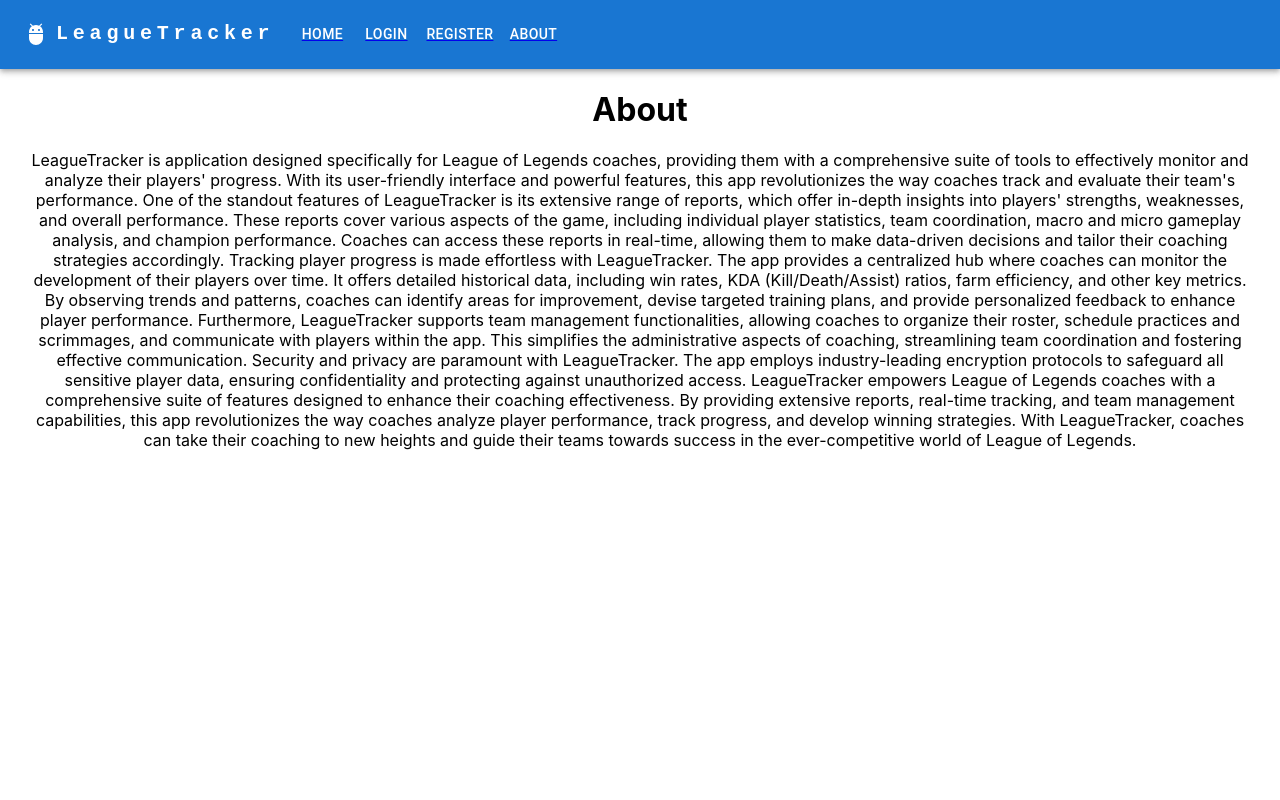
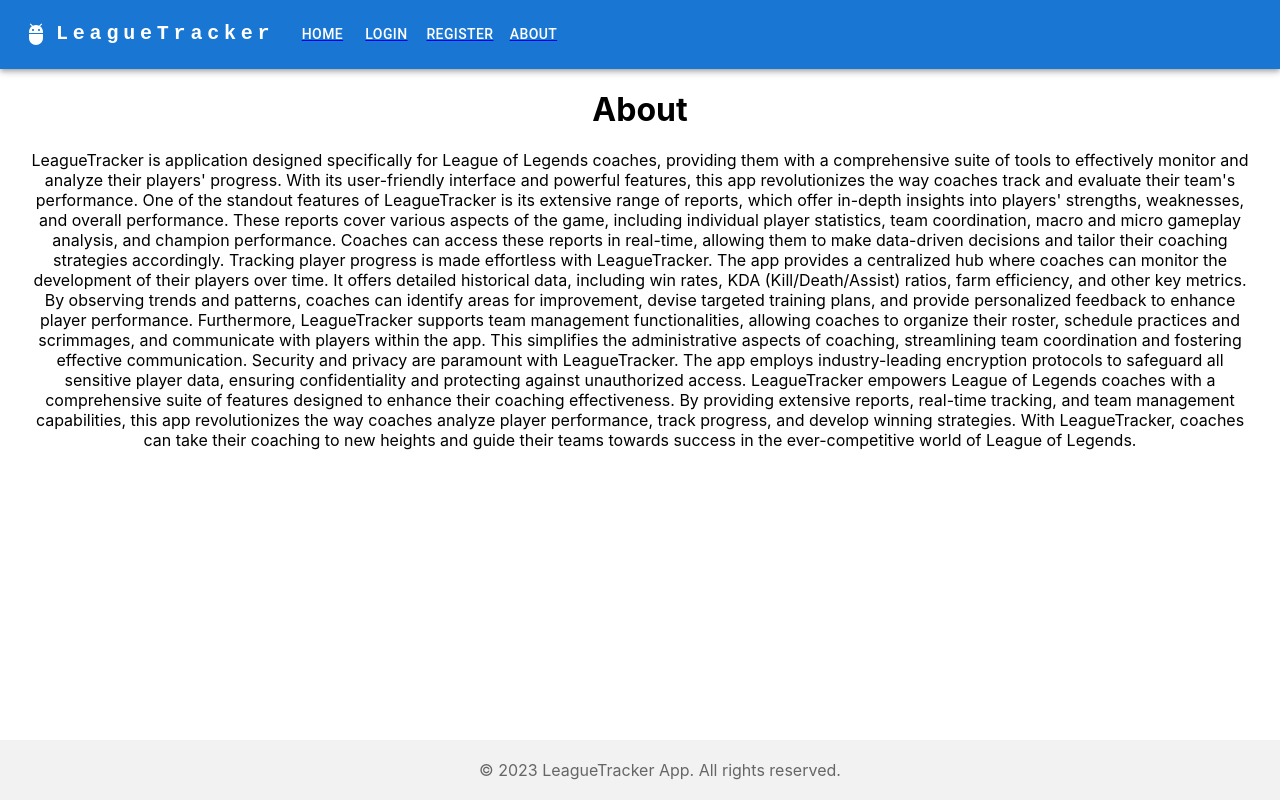
Before and after one commit to OresFCK/LeageTracker, a React (Create React App) app: page /about in a window 1280 px wide. Built offline with nearby package versions, Linux system fonts and the light colour scheme.

Commit message:
adding footer

```diff
--- a/src/App.js
+++ b/src/App.js
@@ -1,5 +1,6 @@
 import './App.css';
 import Navbar  from './pages/navbar';
+import Footer from './commons/footer';
 
 
 function App() {
@@ -9,6 +10,7 @@ function App() {
     </div>
       <div>
         <Navbar/>
+        <Footer/>
       </div>
     </div>
 
--- /dev/null
+++ b/src/commons/footer.js
@@ -0,0 +1,25 @@
+import React from 'react';
+import styled from 'styled-components';
+
+const FooterContainer = styled.footer`
+  background-color: #f2f2f2;
+  padding: 20px;
+  text-align: center;
+  position: fixed;
+  bottom: 0;
+  left: 0;
+  width: 100%;
+`;
+
+const FooterText = styled.p`
+  margin: 0;
+  color: #666666;
+`;
+
+const Footer = () => (
+  <FooterContainer>
+    <FooterText>© 2023 LeagueTracker App. All rights reserved.</FooterText>
+  </FooterContainer>
+);
+
+export default Footer;
--- a/src/pages/login.js
+++ b/src/pages/login.js
@@ -7,7 +7,7 @@ const Container = styled.div`
   display: flex;
   justify-content: center;
   align-items: center;
-  height: 50vh;
+  height: 75vh;
 `;
 
 const FormContainer = styled.div`
--- a/src/pages/register.js
+++ b/src/pages/register.js
@@ -7,7 +7,7 @@ const Container = styled.div`
   display: flex;
   justify-content: center;
   align-items: center;
-  height: 50vh;
+  height: 75vh;
 `;
 
 const FormContainer = styled.div`
```
